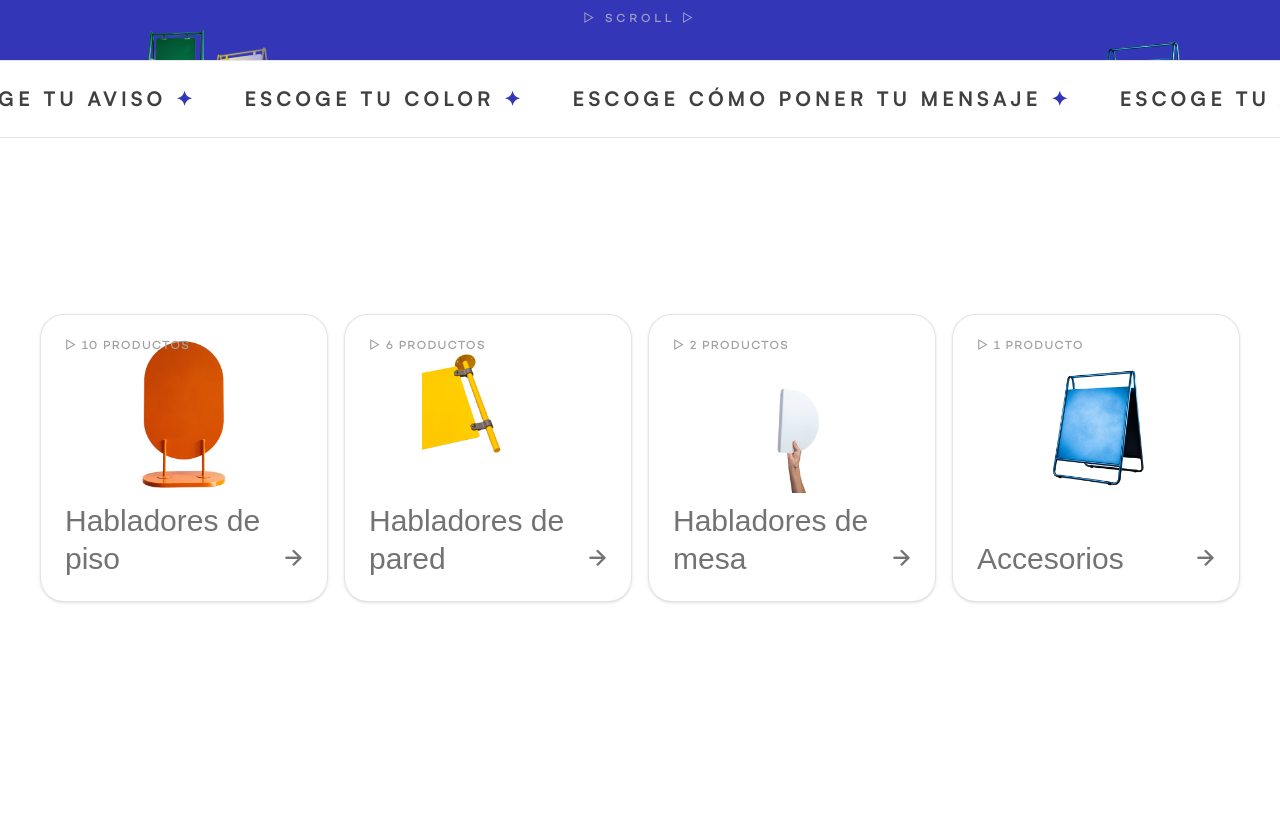
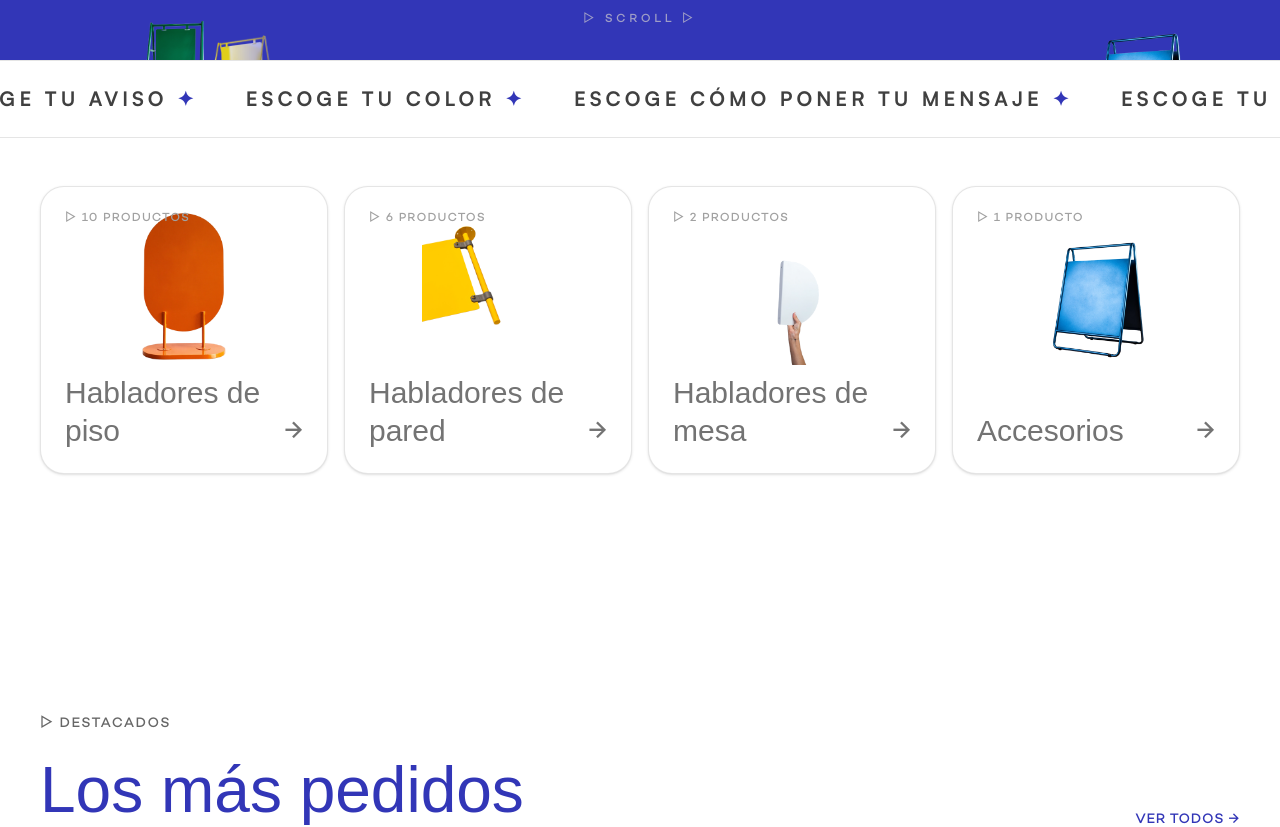
Before and after one commit to iamdisenoco/muffment-web, a Next.js app: page / in a window 1280 px wide. Shown: the part 740-1567 px from the top of the page. Built offline with nearby package versions, Linux system fonts and the light colour scheme; a web font is replaced by a local one.

Commit message:
fix(home): tighter spacing — products right after marquee
pt-32/44 was too much. Reduced to pt-8/12 (32-48px) so the cards land
just below the marquee strip without a big void in between.

```diff
--- a/src/app/page.tsx
+++ b/src/app/page.tsx
@@ -36,8 +36,8 @@ export default function Home() {
           ]}
         />
 
-        {/* CATEGORÍAS — directamente después del marquee, sin headline */}
-        <section className="mx-auto max-w-[1600px] px-6 pt-32 pb-16 md:px-10 md:pt-44 md:pb-24">
+        {/* CATEGORÍAS — pegadas al marquee, sin separación */}
+        <section className="mx-auto max-w-[1600px] px-6 pt-8 pb-16 md:px-10 md:pt-12 md:pb-24">
           <div className="grid grid-cols-2 gap-4 md:grid-cols-4">
             {CATEGORIES.map((cat) => {
               // Producto sin fondo (PNG con transparencia) para cada categoría
```
